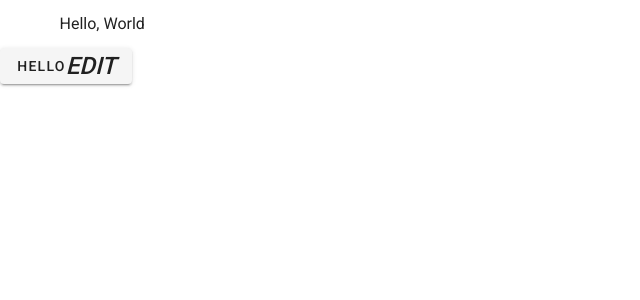
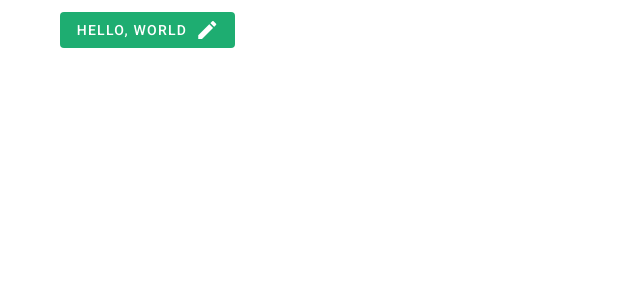
Before and after one commit to The-Lunar-Curve/boilerplate-vue-framework, a Vue app: page / in a window 1280 px wide. Shown: the top 300 px of the page, without its empty margins (0-640 px from the left). Built offline with nearby package versions, Linux system fonts and the light colour scheme.

Commit message:
added icons and cleanup

```diff
--- a/package.json
+++ b/package.json
@@ -15,6 +15,8 @@
     "vuex": "^3.4.0"
   },
   "devDependencies": {
+    "@mdi/font": "^5.8.55",
+    "@mdi/js": "^5.8.55",
     "@vue/cli-plugin-babel": "~4.5.0",
     "@vue/cli-plugin-eslint": "~4.5.0",
     "@vue/cli-plugin-router": "^4.5.8",
--- a/public/index.html
+++ b/public/index.html
@@ -8,6 +8,8 @@
     <title><%= htmlWebpackPlugin.options.title %></title>
     <link rel="stylesheet" href="https://fonts.googleapis.com/css?family=Roboto:100,300,400,500,700,900">
     <link rel="stylesheet" href="https://cdn.jsdelivr.net/npm/@mdi/font@latest/css/materialdesignicons.min.css">
+    <link href="https://fonts.googleapis.com/css?family=Roboto:100,300,400,500,700,900|Material+Icons" rel="stylesheet">
+
   </head>
   <body>
     <noscript>
--- a/src/App.vue
+++ b/src/App.vue
@@ -2,10 +2,6 @@
   <v-app>
     <v-main>
           <router-view />
-          <v-btn>
-            hello
-            <v-icon>edit</v-icon>
-          </v-btn>
     </v-main>
   </v-app>
 </template>
--- a/src/plugins/vuetify.js
+++ b/src/plugins/vuetify.js
@@ -4,4 +4,7 @@
 Vue.use(Vuetify);
 
 export default new Vuetify({
+    icons: {
+        iconfont: 'mdiSvg'
+        }
 });
--- a/src/views/Home.vue
+++ b/src/views/Home.vue
@@ -1,6 +1,9 @@
 <template>
   <v-container>
-    Hello, World
+          <v-btn color="#1EAD71" dark depressed>
+            Hello, world
+            <v-icon class="ml-2">edit</v-icon>
+          </v-btn>
   </v-container>
 </template>
 
```
Also changed, not shown: 1 other file (tests, documents, lock files or other folders).
